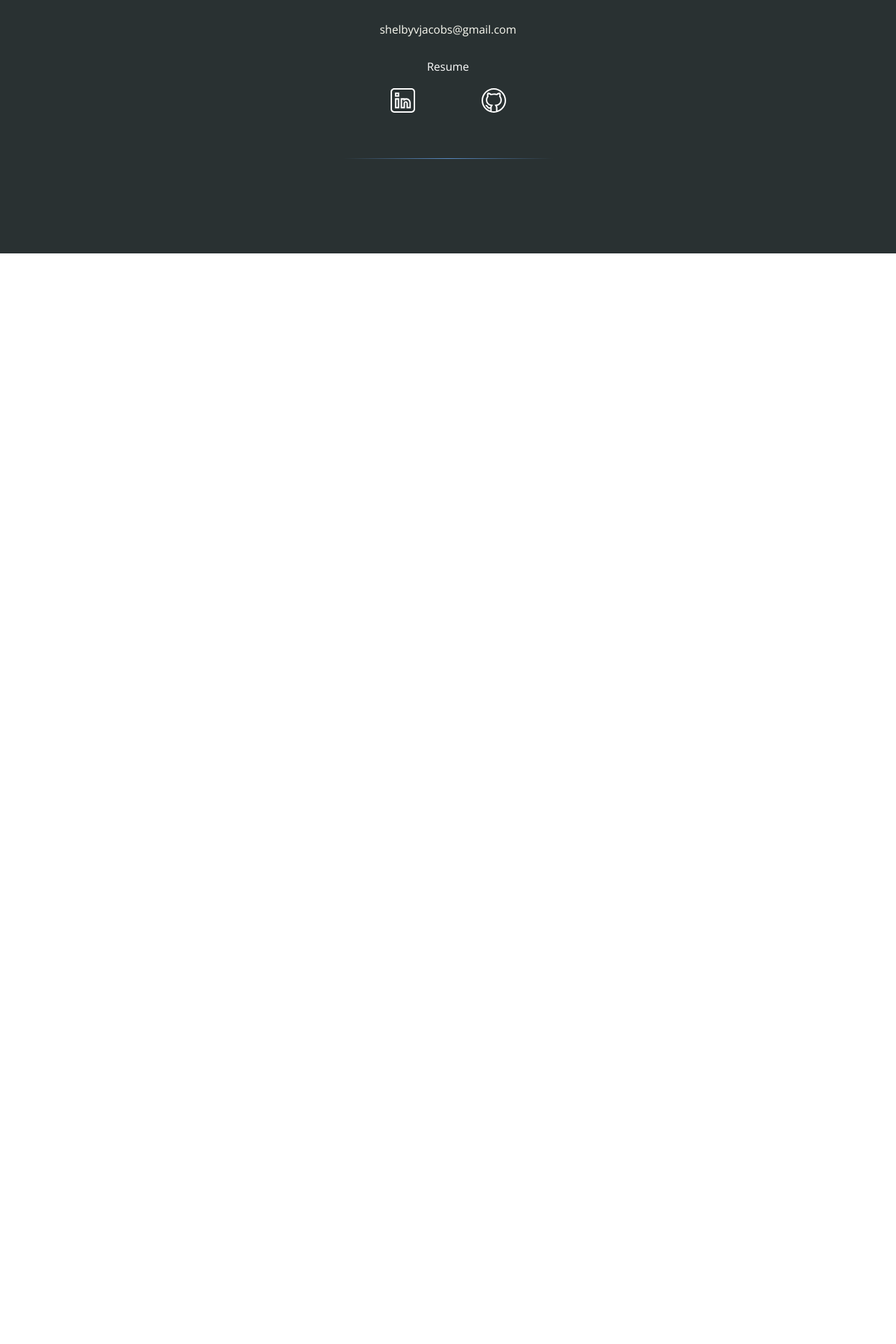
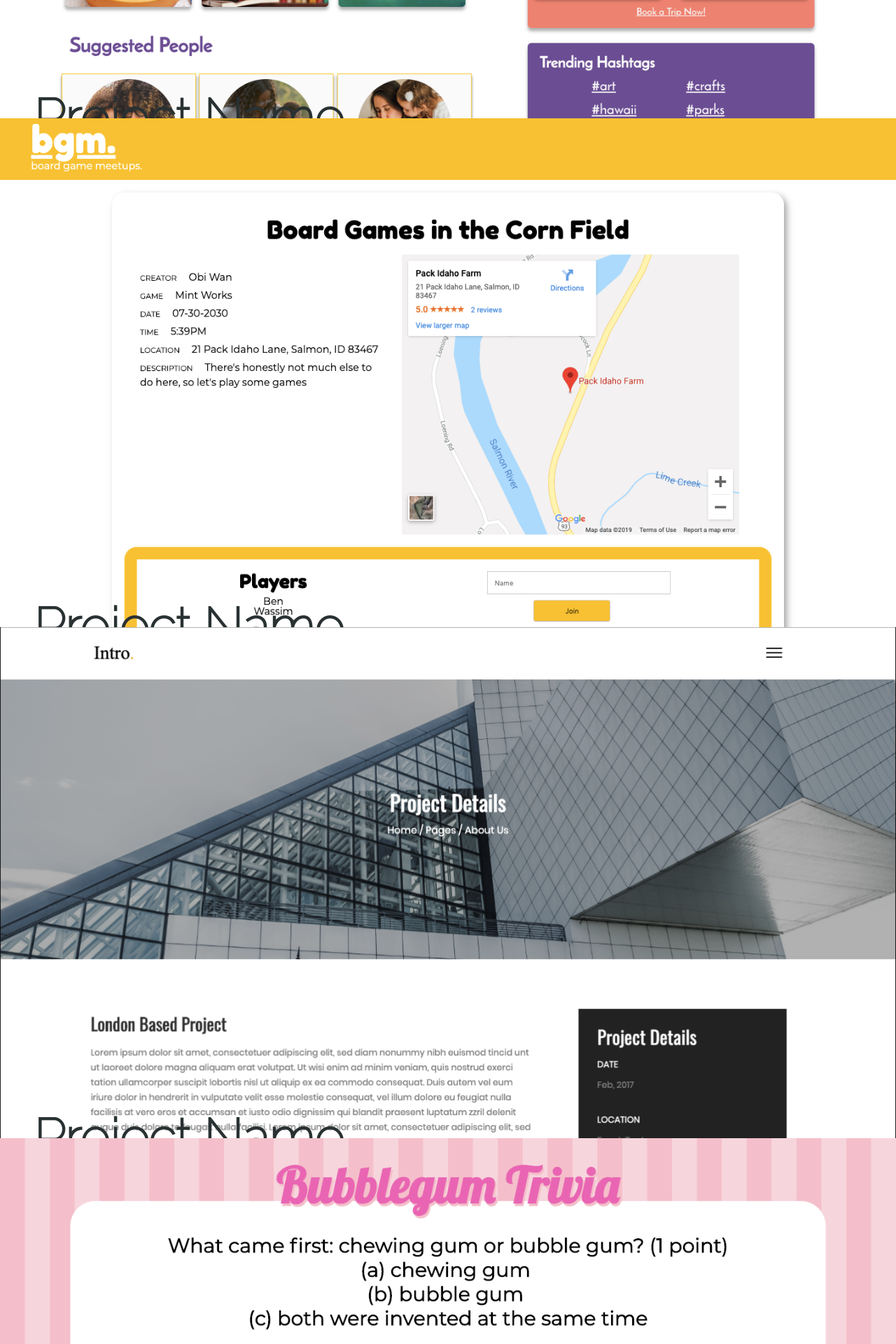
Before and after one commit to shelbyvjacobs/portfolio, a React (Create React App) app: page /projects in a window 1280 px wide. Shown: the part 2860-4780 px from the top of the page at 70% size. Before the commit the page ends 3222 px from the top, so only its background shows below. Built offline with nearby package versions, Linux system fonts and the light colour scheme.

Commit message:
styled and pseudocoded projects section

```diff
--- a/src/components/Projects/Projects.css
+++ b/src/components/Projects/Projects.css
@@ -7,17 +7,47 @@
 }
 
 .Projects-screenshots-container {
-    display: flex;
     padding-bottom: 100px;
 }
 
-.Projects-screenshot {
-    -webkit-filter: grayscale(50%);
-    filter: grayscale(50%);
-    transition: ease 300ms;
+.Projects-item {
+    position: relative;
+    overflow: hidden;
 }
 
-.Projects-screenshot:hover {
-    -webkit-filter: grayscale(0%);
-    filter: grayscale(0%);
+.Projects-caption {
+    position: absolute;
+    top: 100%;
+    bottom: 0;
+    left: 0;
+    right: 0;
+    background-color: rgba(90, 141, 199, 0.8);
+    display: flex;
+    flex-direction: column;
+    justify-content: center;
+    text-align: left;
+    padding: 2em;
+    transition: top ease-in-out 300ms;
 }
+
+.Projects-caption:hover {
+    top: 0;
+}
+
+.Projects-caption-header {
+    font-family: var(--ff-ss);
+    font-size: 3em;
+    color: var(--black);
+}
+
+.Projects-caption-desc {
+    color: var(--white);
+}
+/*
+.Projects-caption-link {
+
+} */
+
+.Projects-screenshot {
+    display: block;
+}
--- a/src/components/Projects/Projects.js
+++ b/src/components/Projects/Projects.js
@@ -5,6 +5,9 @@
 import intro from "./Img/introScreenshot.png";
 import trivia from "./Img/triviaScreenshot.png";
 import bgm from "./Img/bgmScreenshot.png";
+import cotripper from "./Img/cotripperScreenshot.png";
+import { blockStatement } from "@babel/types";
+import { NONAME } from "dns";
 
 class Projects extends Component {
     constructor(props) {
@@ -14,20 +17,66 @@
         }
     }
 
+    // handleClick = () => {
+        // when the Projects-item is clicked
+        // if the style of Projects-caption contains display: none, toggle to display: block;
+        // else, toggle to display: none;
+    // }
+
     render(){
         return (
             <div className="Projects">
                 <h2 className="header">My Work</h2>
                 <div className="Projects-screenshots-container">
-                    <a href="https://github.com/shelbyvjacobs/Responsive-Design" target="_blank" rel="noopener noreferrer">
+
+                    {/* Project 1 */}
+                    <div className="Projects-item">
+                        <img src={cotripper} className="Projects-screenshot" alt="cotripper"></img>
+                        <div className="Projects-caption">
+                            <h3 className="Projects-caption-header">Project Name</h3>
+                            <p className="Projects-caption-desc">description</p>
+                            <a href="https://github.com/CotripperPlatform/CoTrip" target="_blank" rel="noopener noreferrer" className="Projects-caption-link">
+                                More information
+                            </a>
+                        </div>
+                    </div>
+
+                    {/* Project 2 */}
+                    <div className="Projects-item">
+                        <img src={bgm} className="Projects-screenshot" alt="bgm"></img>
+                        <div className="Projects-caption">
+                            <h3 className="Projects-caption-header">Project Name</h3>
+                            <p className="Projects-caption-desc">description</p>
+                            <a href="https://github.com/torykling/game-meetup" target="_blank" rel="noopener noreferrer" className="Projects-caption-link">
+                                More information
+                            </a>
+                        </div>
+                    </div>
+
+                    {/* Project 3 */}
+                    <div className="Projects-item">
                         <img src={intro} className="Projects-screenshot" alt="intro"></img>
-                    </a>
-                    <a href="https://github.com/shelbyvjacobs/shelbyvjacobs.github.io" target="_blank" rel="noopener noreferrer">
+                        <div className="Projects-caption">
+                            <h3 className="Projects-caption-header">Project Name</h3>
+                            <p className="Projects-caption-desc">description</p>
+                            <a href="https://github.com/shelbyvjacobs/Responsive-Design" target="_blank" rel="noopener noreferrer" className="Projects-caption-link">
+                                More information
+                            </a>
+                        </div>
+                    </div>
+
+                    {/* Project 4 */}
+                    <div className="Projects-item">
                         <img src={trivia} className="Projects-screenshot" alt="trivia"></img>
-                    </a>
-                    <a href="https://github.com/torykling/game-meetup" target="_blank" rel="noopener noreferrer">
-                        <img src={bgm} className="Projects-screenshot" alt="bgm"></img>
-                    </a>
+                        <div className="Projects-caption">
+                            <h3 className="Projects-caption-header">Project Name</h3>
+                            <p className="Projects-caption-desc">description</p>
+                            <a href="https://github.com/shelbyvjacobs/shelbyvjacobs.github.io" target="_blank" rel="noopener noreferrer" className="Projects-caption-link">
+                                More information
+                            </a>
+                        </div>
+                    </div>
+
                 </div>
             </div>
         )
```
Also changed, not shown: src/components/Projects/Img/cotripperScreenshot.png (added).
